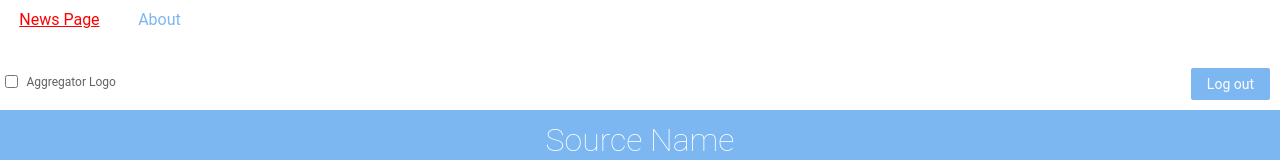
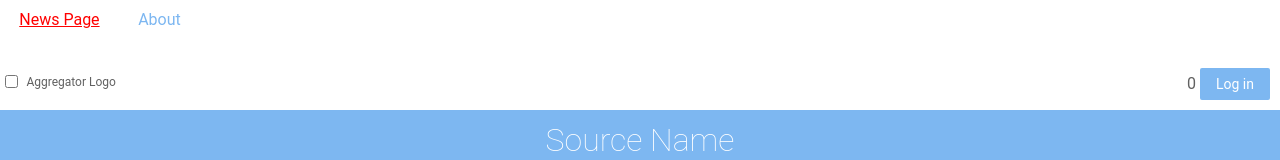
Before and after one commit to TatsiaA/ng, an Angular app: page / in a window 1280 px wide. Shown: the top 160 px of the page. Built offline with nearby package versions, Linux system fonts and the light colour scheme.

Commit message:
add subscription

```diff
--- a/src/app/login-page/login-page.component.html
+++ b/src/app/login-page/login-page.component.html
@@ -1,5 +1,5 @@
 <!-- <app-top-bar [userName]="userName"></app-top-bar> -->
 <div class="login-page">
   <label for="input-name" class="button" routerLink="/">Log in</label>
-  <input type="text" [(ngModel)]="userName" id="input-name" name="add-name" placeholder="Type your name...">
+  <input type="text" [(ngModel)]="username" id="input-name" name="add-name" placeholder="Type your name...">
 </div>
--- a/src/app/login-page/login-page.component.ts
+++ b/src/app/login-page/login-page.component.ts
@@ -1,4 +1,5 @@
 import { Component, Input } from '@angular/core';
+import { LoginService } from '../services/login.service';
 
 @Component({
   selector: 'app-login-page',
@@ -7,7 +8,13 @@ import { Component, Input } from '@angular/core';
 })
 export class LoginPageComponent {
 
-  constructor() { }
+  username: string = '0';
 
-  userName:string="Name";
+  constructor(
+    private readonly loginService: LoginService
+  ) { }
+
+  public setUsername(): void {
+    this.loginService.changeUsername(this.username);
+  }
 }
--- /dev/null
+++ b/src/app/services/login.service.ts
@@ -0,0 +1,20 @@
+import { Injectable } from '@angular/core';
+import { Subject } from 'rxjs';
+
+@Injectable({
+  providedIn: 'root',
+})
+export class LoginService {
+    public username$ = new Subject<string>();
+
+		public changeUsername(username: string) {
+   		this.username$.next(username);
+  	}
+}
+// export class SimpleService {
+//   public count$ = new Subject<number>();
+
+//   public changeCount(count: number) {
+//      this.count$.next(count);
+//   }
+// }
--- a/src/app/top-bar/top-bar.component.html
+++ b/src/app/top-bar/top-bar.component.html
@@ -6,8 +6,8 @@
     <input type="checkbox" name="add-logo" id="logo">
   </div>
   <div>
-    {{userName}}
-    <a [routerLink]="['/login']" class="button">Log out</a>
+    <span class="username"> {{username}} </span>
+    <a [routerLink]="['/login']" class="button">Log in</a>
   </div>
 </div>
 <div class="top-title">
--- a/src/app/top-bar/top-bar.component.ts
+++ b/src/app/top-bar/top-bar.component.ts
@@ -1,4 +1,6 @@
-import { Component, Input } from '@angular/core';
+import { Component, Input, OnDestroy, OnInit } from '@angular/core';
+import { LoginService } from '../services/login.service';
+import { Subscription } from 'rxjs';
 
 import { sources } from '../sources';
 
@@ -7,12 +9,32 @@ import { sources } from '../sources';
   templateUrl: './top-bar.component.html',
   styleUrls: ['./top-bar.component.scss']
 })
-export class TopBarComponent {
+export class TopBarComponent implements OnInit, OnDestroy {
+
+  private subs: Subscription | null = null;
+
+  username: string = '0';
+
   sources = sources;
 
-  constructor() { }
+  constructor(
+    private readonly loginService: LoginService
+  ) { }
 
-  @Input() userName: string = "";
+  ngOnInit(): void {
+    this.subs = this.loginService.username$.subscribe((username) => this.log(username));
+  }
+
+  ngOnDestroy(): void {
+    this.subs?.unsubscribe();
+  }
+
+  private log(data: string): void {
+    document.querySelector('.username')?.insertAdjacentText('afterbegin', data);
+    console.log(data);
+  }
+
+
 
 
 }
```
Also changed, not shown: src/app/common/models/news.model.ts (added, +30 -0 lines), src/app/services/news.service.ts (+10 -2 lines).
